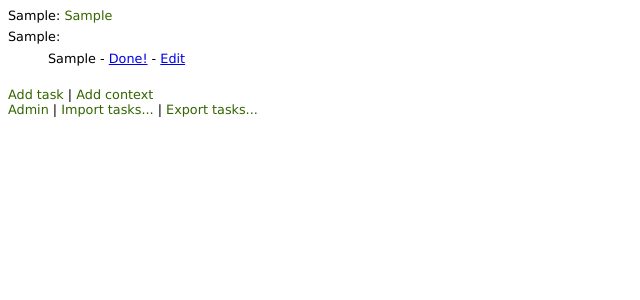
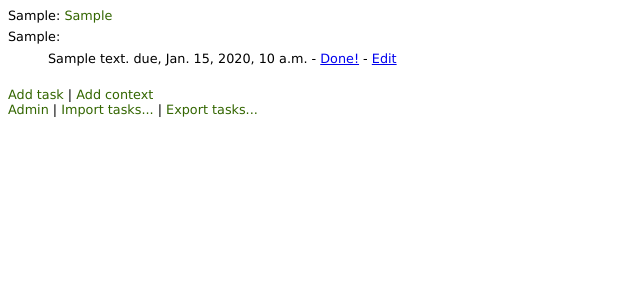
Before and after one commit to nodet/yata, a Django app: template public/templates/yata/index.html in a window 1280 px wide. Shown: the top 300 px of the page, without its empty margins (0-640 px from the left). Run offline with Django 3.2, Linux system fonts and the light colour scheme; the template is opened without the code that fills it: most values are stand-ins (such as "Sample title", 1, 10 or a date in 2020).

Commit message:
Use CSS for due dates.

```diff
--- a/public/static_media/css/standard.css
+++ b/public/static_media/css/standard.css
@@ -59,3 +59,13 @@ color: green;
 //color: green;
 font-weight: bold;
 }
+
+.date-soon {
+color: brown;
+}
+.date-very-soon {
+font-weight: bold;
+}
+.date-overdue {
+color: red;
+}
--- a/public/templates/yata/index.html
+++ b/public/templates/yata/index.html
@@ -28,8 +28,19 @@
                     {% if t.priority >= 1 %}prio-medium{% endif %}
                     {% if t.priority >= 2 %}prio-high{% endif %}
                     ">
-                    {{ t }}
-                </span> -
+                    {{ t.description }}
+                </span>
+                {% if t.due_date %}
+                    due,
+                    <span class="
+                        {% if t.days_to_due_date < 15 %}date-soon{% endif %}
+                        {% if t.days_to_due_date < 3 %}date-very-soon{% endif %}
+                        {% if t.days_to_due_date < 0 %}date-overdue{% endif %}
+                        ">
+                        {{ t.relative_due_date }}
+                    </span>
+                {% endif %}
+                -
                 {% if not t.done %}
                     <a href="/yata/{{ t.id }}/mark_done/">Done!</a>
                 {% else %}
--- a/yata/test_models.py
+++ b/yata/test_models.py
@@ -7,6 +7,7 @@ from yata.test_utils import today, tomorrow, yesterday, flatten
 from django.test import TestCase
 import datetime
 import unittest
+import sys
 
 
 class CanCreateATask(TestCase):
@@ -54,10 +55,9 @@ class DueDateCmpTest(TestCase):
         self.assertEqual( 0, due_date_cmp(aDate, aDate))
         self.assertEqual(-1, due_date_cmp(aDate, tomorrow(aDate)))
         self.assertEqual( 1, due_date_cmp(tomorrow(aDate), aDate))
-        self.assertEqual( 1, due_date_cmp(None, aDate))
-        self.assertEqual(-1, due_date_cmp(aDate, None))
+        self.assertEqual( sys.maxint, due_date_cmp(None, aDate))
+        self.assertEqual(-sys.maxint-1, due_date_cmp(aDate, None))
         self.assertEqual( 0, due_date_cmp(None, None))
-
 
 
 class GetRelativeDateTest(TestCase):
```
Also changed, not shown: yata/models.py (+7 -2 lines).
